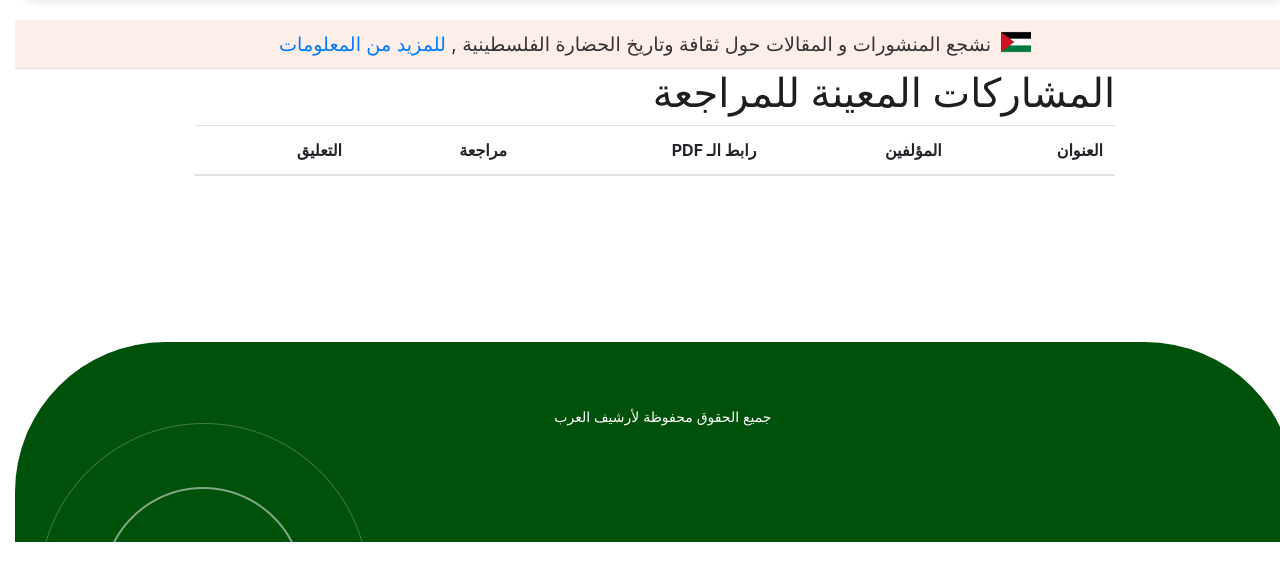
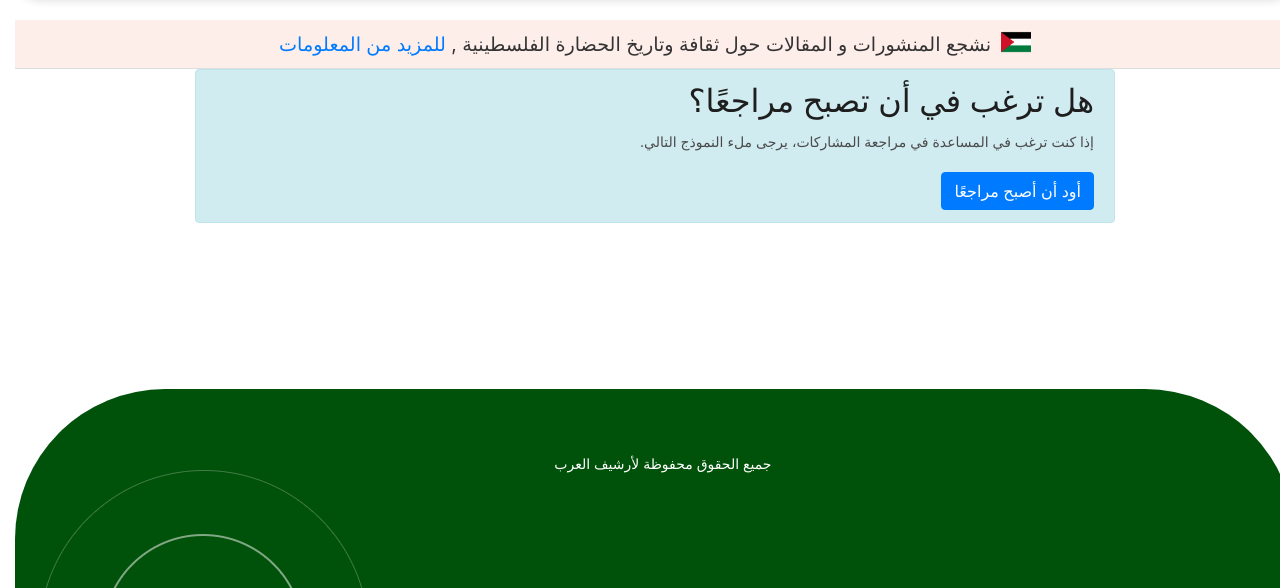
Before and after one commit to Arabarxiv/arabarxiv, a Django app: template main/templates/main/review.html in a window 1280 px wide. Shown: the part 80-668 px from the top of the page. Run offline with Django 5.2, Linux system fonts and the light colour scheme; the template is opened without the code that fills it: values that come from a table or form of the project are taken from there, others are empty; tables that the repository leaves empty hold one stand-in row (values such as "Sample post"); lists and menus that the app fills with data are empty; some libraries are stand-ins or nearby versions.

Commit message:
add reviewer form

```diff
--- a/main/templates/main/review.html
+++ b/main/templates/main/review.html
@@ -3,6 +3,25 @@
 {% block title %}مراجعة المشاركات{% endblock %}
 
 {% block content %}
+
+{% if not user.is_staff and not user in moderators %}
+
+<div class="container">
+    <div class="row justify-content-center">
+        <div class="col-md-10">
+        <div class="alert alert-info">
+            <h2>هل ترغب في أن تصبح مراجعًا؟</h2>
+            <p>إذا كنت ترغب في المساعدة في مراجعة المشاركات، يرجى ملء النموذج التالي.</p>
+            <form method="post" action="{% url 'become_reviewer' %}">
+                {% csrf_token %}
+                <button type="submit" class="btn btn-primary">أود أن أصبح مراجعًا</button>
+            </form>
+
+        </div></div>
+    </div>
+    {% else %}
+
+
 <div class="container">
     <div class="row justify-content-center">
         <div class="col-md-10">
@@ -162,4 +181,5 @@
         </div>
     </div>
 </div>
+{% endif %}
 {% endblock content %}
```
